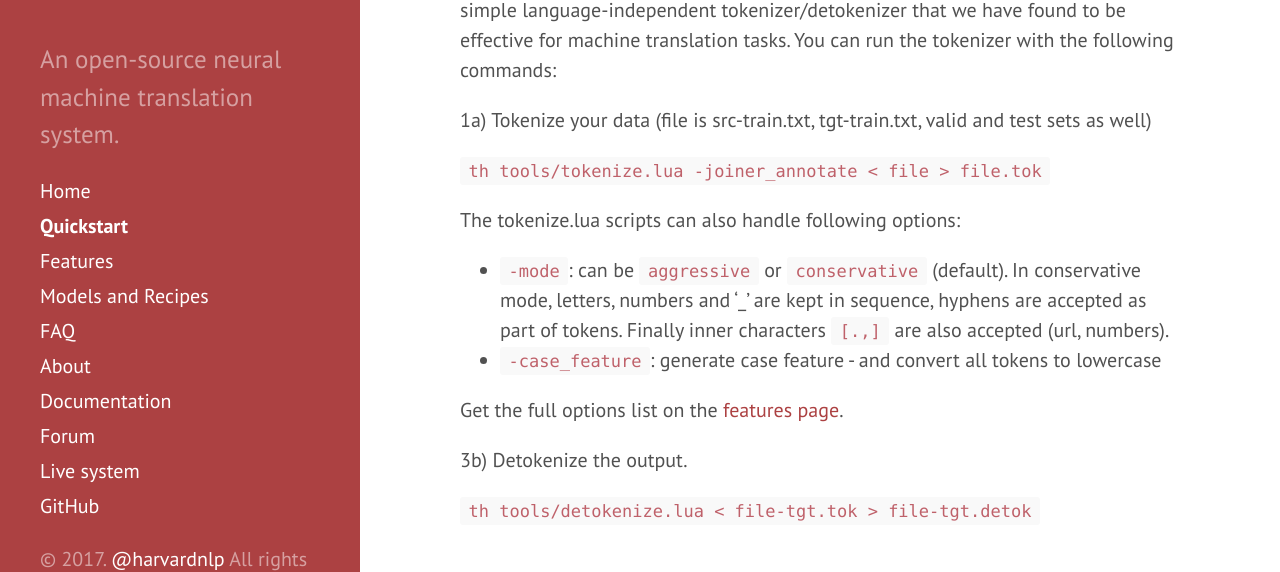
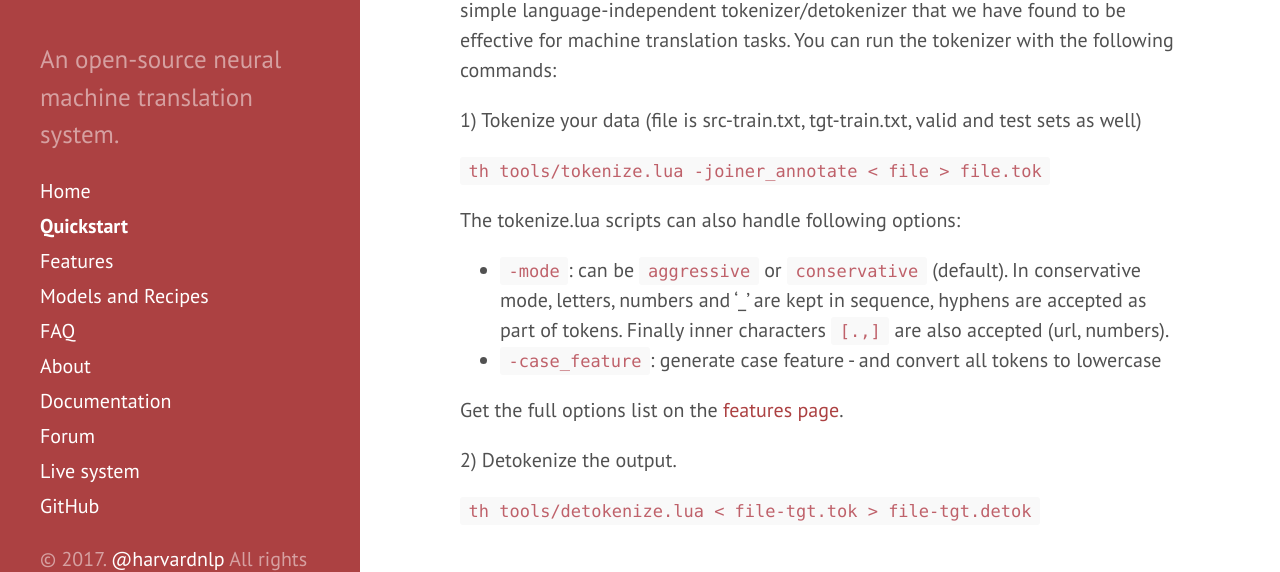
Before and after one commit to OpenNMT/opennmt.github.io, a Jekyll site: the page built from Guide.md, in a window 1280 px wide and 900 px high, scrolled down 3395 px. Shown: the part 215-787 px from the top of the window. Built offline with Jekyll 4.4.1, drawn with Linux system fonts in a browser that asks for light colours.

Commit message:
Fix item numbering

````diff
--- a/Guide.md
+++ b/Guide.md
@@ -119,7 +119,7 @@ Get the full options list on the <a href="http://opennmt.net//Advanced/#translat
 Our demo data comes pre-tokenized. If you data is not tokenized, we also provide a simple language-independent tokenizer/detokenizer that we have found to be effective for machine translation tasks. You can run the tokenizer with the following commands:
 
 
-1a) Tokenize your data (file is src-train.txt, tgt-train.txt, valid and test sets as well)
+1) Tokenize your data (file is src-train.txt, tgt-train.txt, valid and test sets as well)
 
 ```th tools/tokenize.lua -joiner_annotate < file > file.tok```
 
@@ -130,6 +130,6 @@ The tokenize.lua scripts can also handle following options:
 
 Get the full options list on the <a href="http://opennmt.net//Advanced/#tokenizer---full-option-list">features page</a>.
 
-3b) Detokenize the output.
+2) Detokenize the output.
 
 ```th tools/detokenize.lua < file-tgt.tok > file-tgt.detok```
````
